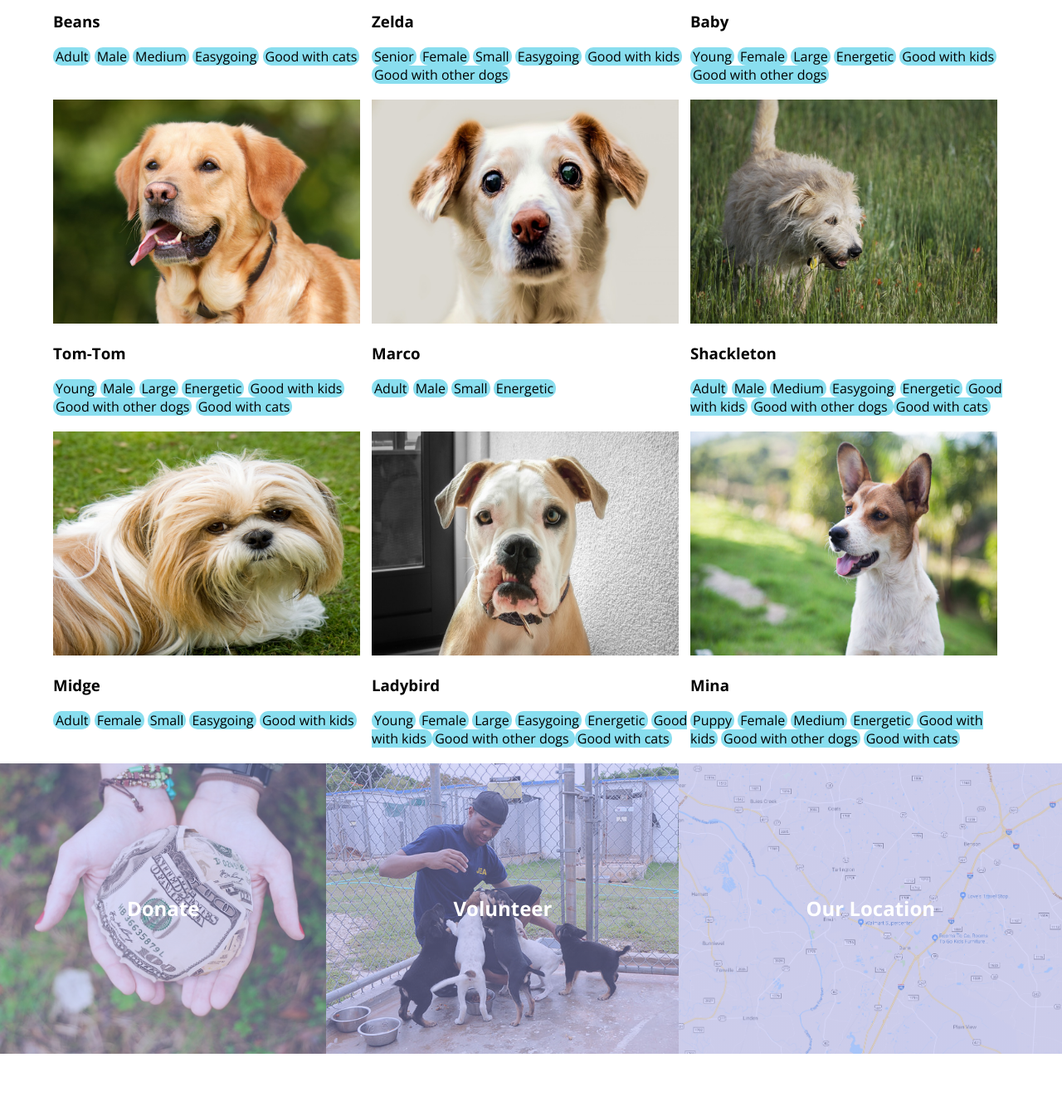
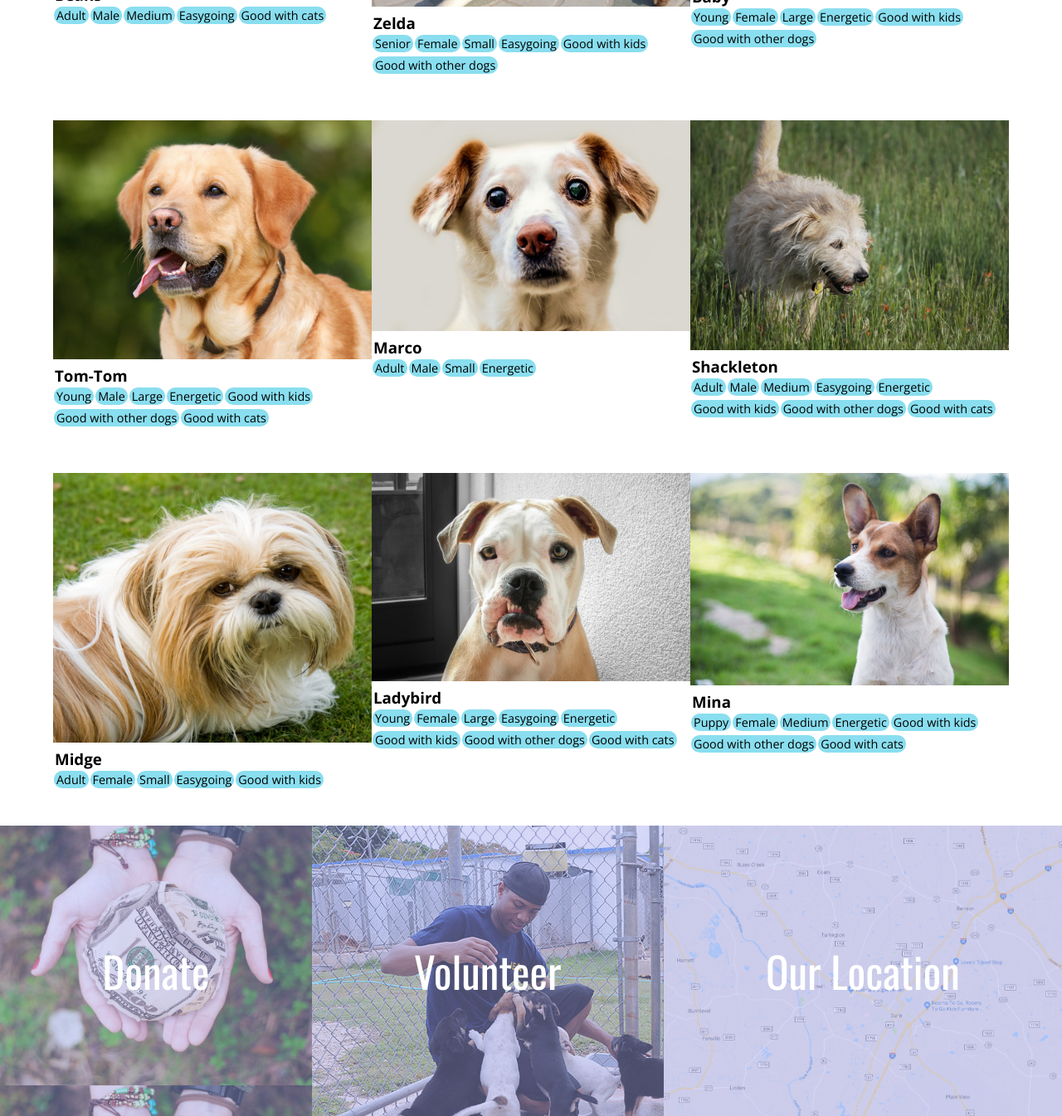
Before and after one commit to Momentum-Team-12/dog-adoption-website-Manny-D, a plain HTML site: page index.html in a window 1280 px wide. Shown: the part 500-1845 px from the top of the page at 83% size. Before the commit the page ends 1770 px from the top, so only its background shows below. Drawn offline with nearby package versions, Linux system fonts and the light colour scheme.

Commit message:
Attrib cleaned

```diff
--- a/index.html
+++ b/index.html
@@ -22,66 +22,81 @@
 
     <section class="row">
         <div class="doggos">
-            <img src="starter_files/images/beans.jpg">
+            <img src="starter_files/images/beans.jpg" alt="doggo 1">
                 <h3>Beans</h3>
+                    <div class="attr">
                         <span>Adult</span> <span>Male</span> <span>Medium</span> <span>Easygoing</span> <span>Good with cats</span>
-
+                    </div>
         </div>
 
         <div class="doggos">
-            <img src="starter_files/images/boston-terrier.jpg">
+            <img src="starter_files/images/boston-terrier.jpg" alt="doggo 2">
                 <h3>Zelda</h3>
+                    <div class="attr">
                         <span>Senior</span> <span>Female</span> <span>Small</span> <span>Easygoing</span> <span>Good with kids</span> <span>Good with other dogs</span>
+                    </div>
         </div>
 
         <div class="doggos">
-            <img src="starter_files/images/boxer.jpg">
+            <img src="starter_files/images/boxer.jpg" alt="doggo 3">
                 <h3>Baby</h3>
+                    <div class="attr">
                         <span>Young</span> <span>Female</span> <span>Large</span> <span>Energetic</span> <span>Good with kids</span> <span>Good with other dogs</span>
+                    </div>
         </div>
     </section>
 
     <section class="rowa">
         <div class="doggos">
-            <img src="starter_files/images/golden-lab.jpg">
+            <img src="starter_files/images/golden-lab.jpg" alt="doggo 4">
                 <h3>Tom-Tom</h3>
+                    <div class="attr">
                         <span>Young</span> <span>Male</span> <span>Large</span> <span>Energetic</span> <span> Good with kids </span> <span>Good with other dogs</span> <span>Good with cats</span>
-
+                    </div>
         </div>
 
         <div class="doggos">
-            <img src="starter_files/images/little-dog.jpg">
+            <img src="starter_files/images/little-dog.jpg" alt="doggo 5">
                 <h3>Marco</h3>
+                    <div class="attr">
                         <span>Adult</span> <span>Male</span> <span>Small</span> <span>Energetic</span>
+                    </div>
         </div>
 
         <div class="doggos">
-            <img src="starter_files/images/old-shaggy.jpg">
+            <img src="starter_files/images/old-shaggy.jpg" alt="doggo 6">
                 <h3>Shackleton</h3>
+                    <div class="attr">
                         <span>Adult</span> <span>Male</span> <span>Medium</span> <span>Easygoing</span> <span>Energetic</span> <span>Good with kids</span> <span>Good with other dogs </span> <span>Good with cats</span>
+                    </div>
         </div>
 
     </section>
 
     <section class="rowb">
         <div class="doggos">
-            <img src="starter_files/images/shih-tzu.jpg">
+            <img src="starter_files/images/shih-tzu.jpg" alt="doggo 7">
                 <h3>Midge</h3>
+                    <div class="attr">
                         <span>Adult</span> <span>Female</span> <span>Small</span> <span>Easygoing</span> <span>Good with kids</span>
+                    </div>
         </div>
 
         <div class="doggos">
-            <img src="starter_files/images/young-bulldog.jpg">
+            <img src="starter_files/images/young-bulldog.jpg" alt="doggo 8">
                 <h3>Ladybird</h3>
+                    <div class="attr">
                         <span>Young</span> <span>Female</span> <span>Large</span> <span>Easygoing</span> <span>Energetic</span> <span>Good with kids </span> <span>Good with other dogs </span> <span>Good with cats</span>
+                    </div>
         </div>
 
         <div class="doggos">
-            <img src="starter_files/images/young-peppy.jpg">
+            <img src="starter_files/images/young-peppy.jpg" alt="doggo 9">
                 <h3>Mina</h3>
+                    <div class="attr">
                         <span>Puppy</span> <span>Female</span> <span>Medium</span> <span>Energetic</span> <span>Good with kids</span> <span>Good with other dogs</span> <span>Good with cats</span>
                     </div>
-
+        </div>
     </section>
 
     <footer>
@@ -91,6 +106,4 @@
     </footer>
 
 </body>
-
-
 </html>
--- a/style.css
+++ b/style.css
@@ -20,27 +20,34 @@ body {
     display: inline;
 }
 
+h3 {
+    margin: 2px;
+}
+
 .row, .rowa, .rowb {
     width: 90%;
-    height: 400px;
-    margin: 0 auto;
+    height: 415px;
+    margin: 10px auto;
     display: flex;
-    /* flex-wrap: wrap; */
     justify-content: space-around;
 }
 
 .doggos img {
-    height: 270px;
-    width: 370px;
+    max-height: 325px;
+    width: 100%;
+}
+
+.attr {
+    display: flex;
+    flex-wrap: wrap;
 }
 
 span {
+    font-size: .9em; /* font sizing -> https://www.w3schools.com/css/css_font_size.asp */
     background-color: #89DEEF;
     border-radius: 10px;
-    padding: 0px 3px 0px 3px;
-    /* Does't make any noticeable change with this added
-    display: flex;
-    display: inline-block; */
+    padding: 1px 3px 1px 3px;
+    margin: 0px 1px 5px 1px;
 }
 
 
@@ -48,9 +55,10 @@ footer {
     display: flex;
     height: 350px;
     width: 100%;
-    line-height: 350px;
-    font-size: x-large;
-    font-weight: bold;
+    line-height: 350px; /* centered footer text -> https://www.w3schools.com/css/tryit.asp?filename=trycss_align_line-height */
+    font-family: "Oswald";
+    font-size: 3.2em;
+    /* font-weight: bold; */
 }
 
 .donate, .volunteer, .location {
@@ -61,7 +69,6 @@ footer {
     margin: auto;
 }
 
-
 .donate {
     background:
     linear-gradient(
@@ -69,8 +76,7 @@ footer {
         rgba(166, 169, 240, 0.45)
     ),
     url(starter_files/images/donate.jpg);
-    display: inline-block;
-    background-size: 50% auto, cover;
+    background-size: 100%;
 }
 
 .volunteer {
@@ -80,8 +86,7 @@ footer {
         rgba(166, 169, 240, 0.45)
     ),
     url(starter_files/images/volunteer.jpg);
-    display: inline-block;
-    background-size: 50% auto, cover;
+    background-size: 100% cover; /* cover prevented dup of image appearing on the bottom */
 }
 
 .location {
@@ -91,6 +96,5 @@ footer {
         rgba(166, 169, 240, 0.45)
     ),
     url(starter_files/images/location.png);
-    display: inline-block;
-    background-size: 50% auto, cover; /* https://stackoverflow.com/questions/27845981/css-size-only-the-background-image-not-the-gradient */
+    background-size: 100%; /* https://stackoverflow.com/questions/27845981/css-size-only-the-background-image-not-the-gradient */
 }
```
Lines whose indentation alone changed are shown as unchanged.
